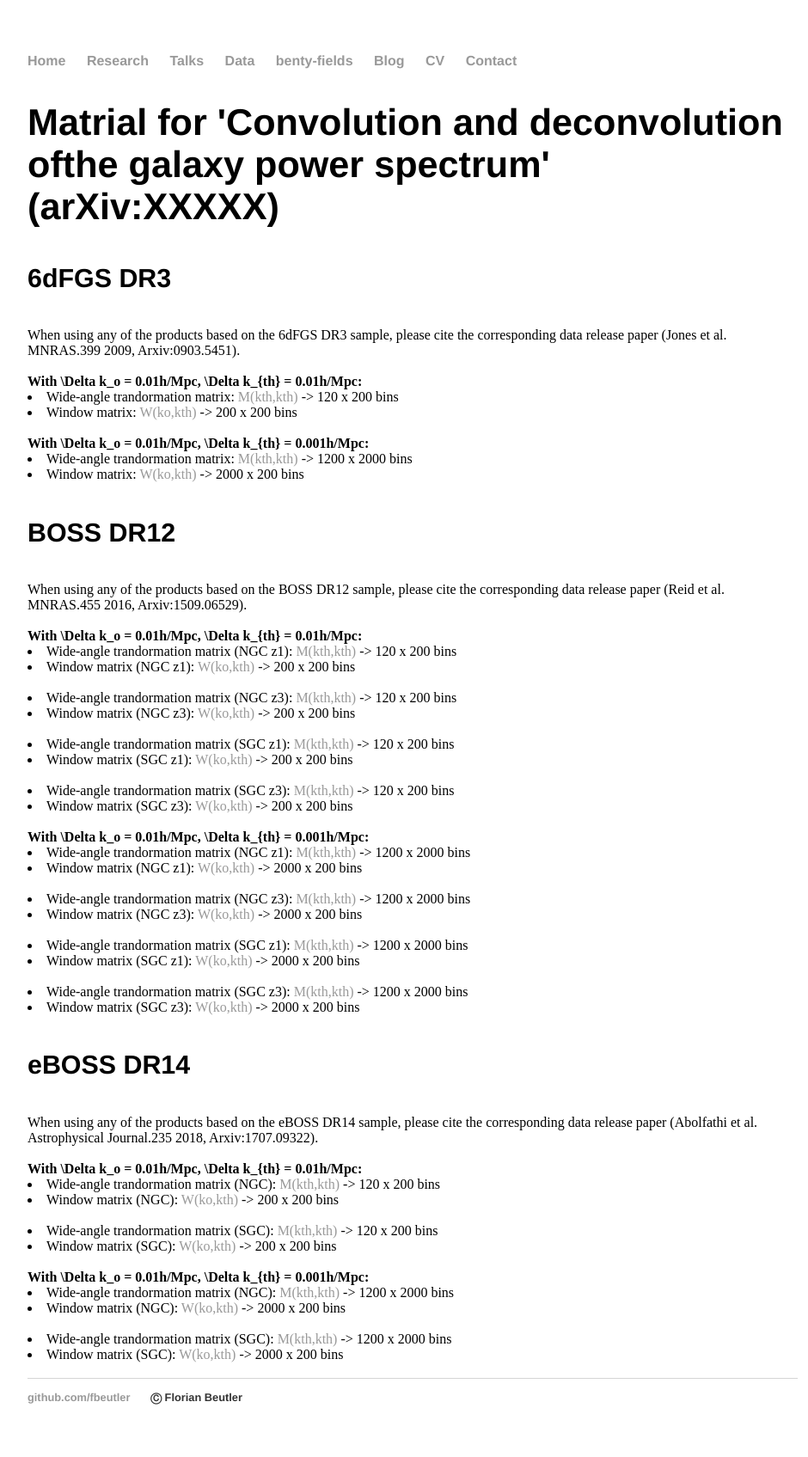
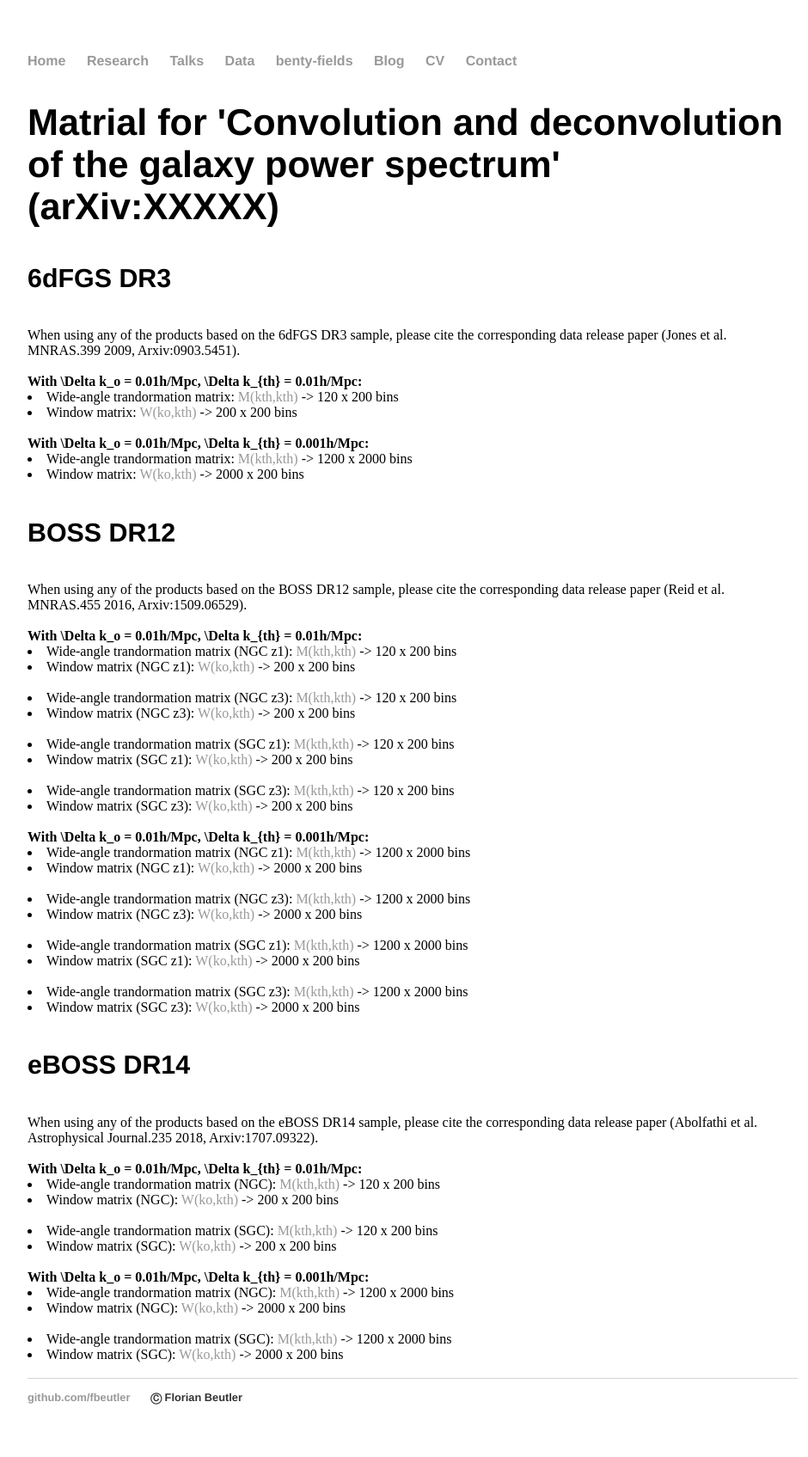
Before and after one commit to fbeutler/fbeutler.github.io, a Jekyll site: the page built from hub/deconv_paper.html, in a window 1280 px wide. Shown: the whole page at 86% size, without its empty margins (160-1100 px from the left). Built offline with Jekyll 4.4.1, drawn with Linux system fonts in a browser that asks for light colours.

Commit message:
Update deconv_paper.html

```diff
--- a/hub/deconv_paper.html
+++ b/hub/deconv_paper.html
@@ -3,7 +3,7 @@ layout: default
 title: Some material
 ---
 <div>
-    <h2>Matrial for 'Convolution and deconvolution ofthe galaxy power spectrum' (arXiv:XXXXX)<h2>
+    <h2>Matrial for 'Convolution and deconvolution of the galaxy power spectrum' (arXiv:XXXXX)<h2>
 
     <h4>6dFGS DR3</h4>
 
```
